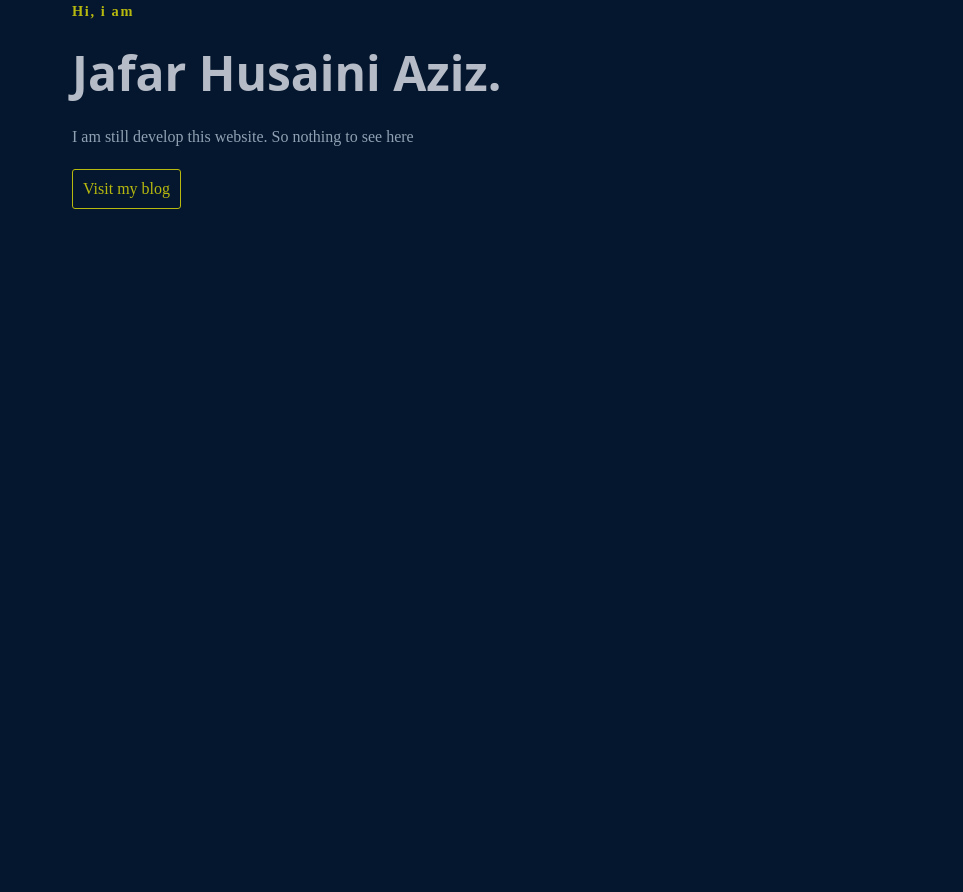
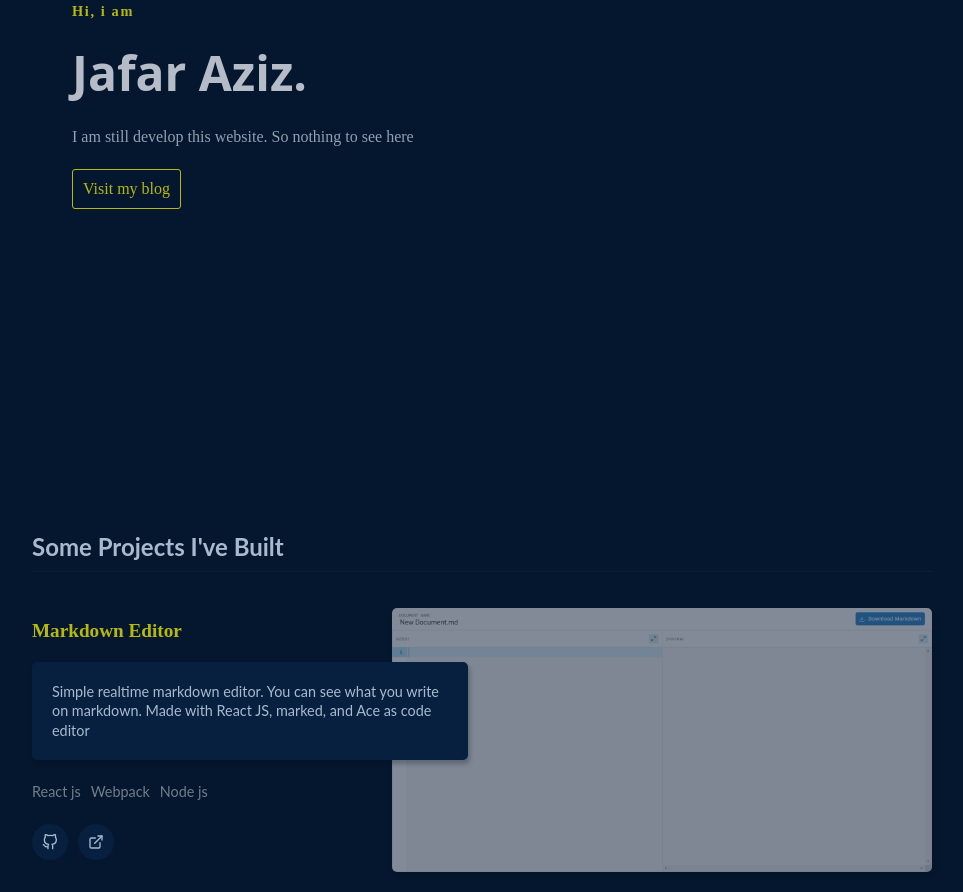
Before and after one commit to JfrAziz/old-website, a React app: page / in a window 1280 px wide. Shown: the part 294-1186 px from the top of the page, without its empty margins (158-1121 px from the left). Before the commit the page ends 800 px from the top, so only its background shows below. Built offline with nearby package versions, Linux system fonts and the light colour scheme.

Commit message:
add project section

```diff
--- a/package.json
+++ b/package.json
@@ -6,7 +6,7 @@
   "scripts": {
     "start": "webpack --mode=development",
     "build": "webpack --mode=production",
-    "build-prod": "webpack --config=webpack.config.prod.js",
+    "build-prod": "webpack --mode=production --config=webpack.config.prod.js",
     "dev-server": "webpack-dev-server"
   },
   "repository": {
@@ -28,6 +28,7 @@
     "@babel/preset-react": "^7.10.4",
     "babel-loader": "^8.1.0",
     "css-loader": "^4.2.1",
+    "file-loader": "^6.0.0",
     "node-sass": "^4.14.1",
     "sass-loader": "^9.0.3",
     "style-loader": "^1.2.1",
--- /dev/null
+++ b/src/components/Biodata.js
@@ -0,0 +1,30 @@
+import React from 'react'
+
+const Biodata = ({data}) => {
+  const { name, description } = data
+  return (
+    <div id="biodata">
+      <div id="biodata-description">
+        <div id="intro">
+          Hi, i am
+          </div>
+        <div id="name">
+          {name}.
+          </div>
+        <div id="description">
+          {description}
+        </div>
+        <div id="get-in-touch-wrapper">
+          <a href="https://blog.jafaraziz.com" id="get-in-touch">
+            Visit my blog
+            </a>
+        </div>
+      </div>
+      <div id="biodata-photo">
+
+      </div>
+    </div>
+  )
+}
+
+export default Biodata
--- /dev/null
+++ b/src/components/Project.js
@@ -0,0 +1,18 @@
+import React from 'react'
+import ProjectItem from './ProjectItem'
+
+const Project = ({data}) => {
+  const { project } = data
+  return (
+    <div id="project">
+      <h1 id="project-title">Some Projects I've Built</h1>
+      <div id="project-container">
+        {
+          project.map((item, id) => <ProjectItem key={id} item={item}/>)
+        }
+      </div>
+    </div>
+  )
+}
+
+export default Project
--- /dev/null
+++ b/src/components/ProjectItem.js
@@ -0,0 +1,32 @@
+import React from 'react'
+import tumbnail from "../images/tumbnail.png"
+import { FIGithub, FIExternalLink } from '../icons/Icon'
+
+const ProjectItem = ({item}) => {
+  const { name, description, repo, url, madeWith = [] } = item
+  return (
+    <div className="project-item">
+      <div className='project-info'>
+        <div className="project-name">{name}</div>
+        <div className="project-description">{description}</div>
+        <div className="project-made-with">
+          {
+            madeWith.map((item, id) => (
+              <span key={id} className="made-with">{item}</span>
+            ))
+          }
+        </div>
+        <div className="project-link">
+          <a className="link-item" href={repo}><FIGithub/></a>
+          <a className="link-item" href={url}><FIExternalLink/></a>
+        </div>
+      </div>
+      <div className="project-image">
+        <div className="image-filter"></div>
+        <img src={tumbnail} alt="project-img"/>
+      </div>
+    </div>
+  )
+}
+
+export default ProjectItem
--- a/src/config.js
+++ b/src/config.js
@@ -1,6 +1,19 @@
 const data = {
-  name : "Jafar Husaini Aziz",
-  description : "I am still develop this website. So nothing to see here"
+  name : "Jafar Aziz",
+  description : "I am still develop this website. So nothing to see here",
+  project : [
+    {
+      name : "Markdown Editor",
+      description: "Simple realtime markdown editor. You can see what you write on markdown. Made with React JS, marked, and Ace as code editor",
+      repo : "https://github.com/JfrAziz/markdown-editor",
+      url : "https://markdown.jafaraziz.com",
+      madeWith : [
+        "React js",
+        "Webpack",
+        "Node js"
+      ]
+    }
+  ]
 }
 
 export default data
--- /dev/null
+++ b/src/icons/Icon.js
@@ -0,0 +1,39 @@
+import React from "react";
+
+// This icon is modified version of Feather Icon to use in this project
+
+const Icons = (props) => {
+  return (
+    <svg
+      xmlns="http://www.w3.org/2000/svg"
+      width={props.size ? props.size : 16}
+      height={props.size ? props.size : 16}
+      viewBox="0 0 24 24"
+      fill="none"
+      stroke="currentColor"
+      strokeWidth={props.strokeWidth ? props.strokeWidth : 2}
+      strokeLinecap="round"
+      strokeLinejoin="round"
+      className={props.className}
+    >
+      {props.children}
+    </svg>
+  );
+};
+
+const FIExternalLink = (props) => (
+  <Icons {...props}>
+    <path d="M18 13v6a2 2 0 0 1-2 2H5a2 2 0 0 1-2-2V8a2 2 0 0 1 2-2h6"></path>
+    <polyline points="15 3 21 3 21 9"></polyline>
+    <line x1="10" y1="14" x2="21" y2="3"></line>
+  </Icons>
+);
+
+const FIGithub = (props) => (
+  <Icons {...props}>
+    <path d="M9 19c-5 1.5-5-2.5-7-3m14 6v-3.87a3.37 3.37 0 0 0-.94-2.61c3.14-.35 6.44-1.54 6.44-7A5.44 5.44 0 0 0 20 4.77 5.07 5.07 0 0 0 19.91 1S18.73.65 16 2.48a13.38 13.38 0 0 0-7 0C6.27.65 5.09 1 5.09 1A5.07 5.07 0 0 0 5 4.77a5.44 5.44 0 0 0-1.5 3.78c0 5.42 3.3 6.61 6.44 7A3.37 3.37 0 0 0 9 18.13V22"></path>
+  </Icons>
+);
+
+export { FIExternalLink };
+export { FIGithub };
--- a/src/index.js
+++ b/src/index.js
@@ -1,32 +1,15 @@
 import React from 'react'
 import ReactDOM from 'react-dom'
 import data from "./config"
-import "./index.scss"
+import Biodata from './components/Biodata'
+import Project from './components/Project'
+import "./styles/_index.scss"
 
 const App = () => {
   return (
     <div id="container">
-      <div id="biodata">
-        <div id="biodata-description">
-          <div id="intro">
-            Hi, i am
-          </div>
-          <div id="name">
-            {data.name}.
-          </div>
-          <div id="description">
-            {data.description}
-          </div>
-         <div id="get-in-touch-wrapper">
-            <a href="https://blog.jafaraziz.com" id="get-in-touch">
-              Visit my blog
-            </a>
-         </div>
-        </div>
-        <div id="biodata-photo">
-
-        </div>
-      </div>
+      <Biodata data={data}/>
+      <Project data={data}/>
     </div>
   )
 }
--- a/src/index.scss
+++ b/src/styles/_biodata.scss
@@ -1,27 +1,9 @@
-body {
-  margin: 0;
-  padding: 0;
-  background-color: #05172e;
-  color: white;
-}
-
-a, a:visited {
-  text-decoration: none;
-}
-
-#container {
-  max-width: 900px;
-  margin: auto;
-  box-sizing: border-box;
-  font-family: "Nunito Sans";
-  padding: 0 40px;
-}
-
 #biodata {
   height: 100vh;
   box-sizing: border-box;
   display: flex;
   align-items: center;
+  padding: 0 40px;
 }
 
 #intro {
@@ -49,6 +31,7 @@ a, a:visited {
 #get-in-touch-wrapper {
   margin-top: 20px;
   display: flex;
+  user-select: none;
   a {
     border: 1px solid #b7b90e;
     border-radius: 3px;
--- /dev/null
+++ b/src/styles/_index.scss
@@ -0,0 +1,20 @@
+@import "_biodata.scss";
+@import "_project.scss";
+
+body {
+  margin: 0;
+  padding: 0;
+  background-color: #05172e;
+  color: white;
+}
+
+a, a:visited {
+  text-decoration: none;
+}
+
+#container {
+  max-width: 900px;
+  margin: auto;
+  box-sizing: border-box;
+  font-family: "Nunito Sans";
+}
--- /dev/null
+++ b/src/styles/_project.scss
@@ -0,0 +1,100 @@
+#project-title {
+  font-size: 1.5rem;
+  font-family: "Lato";
+  color: #a8bbce;
+  border-bottom: 1px solid #07203f;
+  padding: 10px 0;
+}
+#project-container {
+  .project-item {
+    display: flex;
+    align-items: center;
+    padding: 20px 0;
+    &:nth-child(even) {
+      flex-direction: row-reverse;
+      .project-info {
+        text-align: right;
+        direction: rtl;
+        .made-with, .project-link a {
+          margin-right: 0px !important;
+          margin-left: 10px;
+        }
+      }
+    }
+    .project-info {
+      flex: 2;
+      display: flex;
+      flex-direction: column;
+      .project-name {
+        font-family: "Nunito Sans";
+        font-size: 1.2rem;
+        font-weight: 700;
+        margin: 10px 0;
+        color: #b7b90e;
+      }
+      .project-description {
+        background-color: #07203f;
+        border-radius: 5px;
+        box-shadow: 2px 4px 4px #020d1b41;
+        padding: 20px;
+        margin: 10px 0;
+        width: 110%;
+        z-index: 1;
+        font-size: 0.9rem;
+        font-family: "Lato";
+        color: #a8bbce;
+        line-height: 1.2rem;
+
+      }
+      .project-made-with {
+        font-family: "Lato";
+        margin: 10px 0;
+        color: #717e8b;
+        font-size: 0.9rem;
+        line-height: 1.5rem;
+        .made-with {
+          margin-right: 10px;
+        }
+      }
+      .project-link {
+        display: flex;
+        margin: 10px 0;
+        a {
+          display: flex;
+          padding: 10px;
+          background-color: #07203f;
+          border-radius: 50%;
+          color: #a8bbce;
+          margin-right: 10px;
+          transition: all 200ms ease;
+          &:hover {
+            background-color: #0a2e5a;
+          }
+        }
+      }
+    }
+    .project-image {
+      flex: 3;
+      display: flex;
+      position: relative;
+      img {
+        border-radius: 5px;
+        box-shadow: 2px 4px 4px #020d1b41;
+        width: 100%;
+      }
+      &:hover {
+        .image-filter {
+          opacity: 0;
+        }
+      }
+      .image-filter {
+        position: absolute;
+        width: 100%;
+        height: 100%;
+        background-color: #05172e;
+        opacity: 0.5;
+        transition: all 300ms ease;
+      }
+    }
+  }
+}
--- a/webpack.config.js
+++ b/webpack.config.js
@@ -14,6 +14,12 @@ module.exports = {
         loader: 'babel-loader'
       },
       {
+        test: /\.(png|svg|jpg|gif)$/,
+        use: [
+          'file-loader',
+        ],
+      },
+      {
         test: /\.scss$/,
         use: ['style-loader', 'css-loader', 'sass-loader']
       }
```
Also changed, not shown: webpack.config.prod.js (+7 -4 lines), src/images/tumbnail.png (added), 1 other file.
